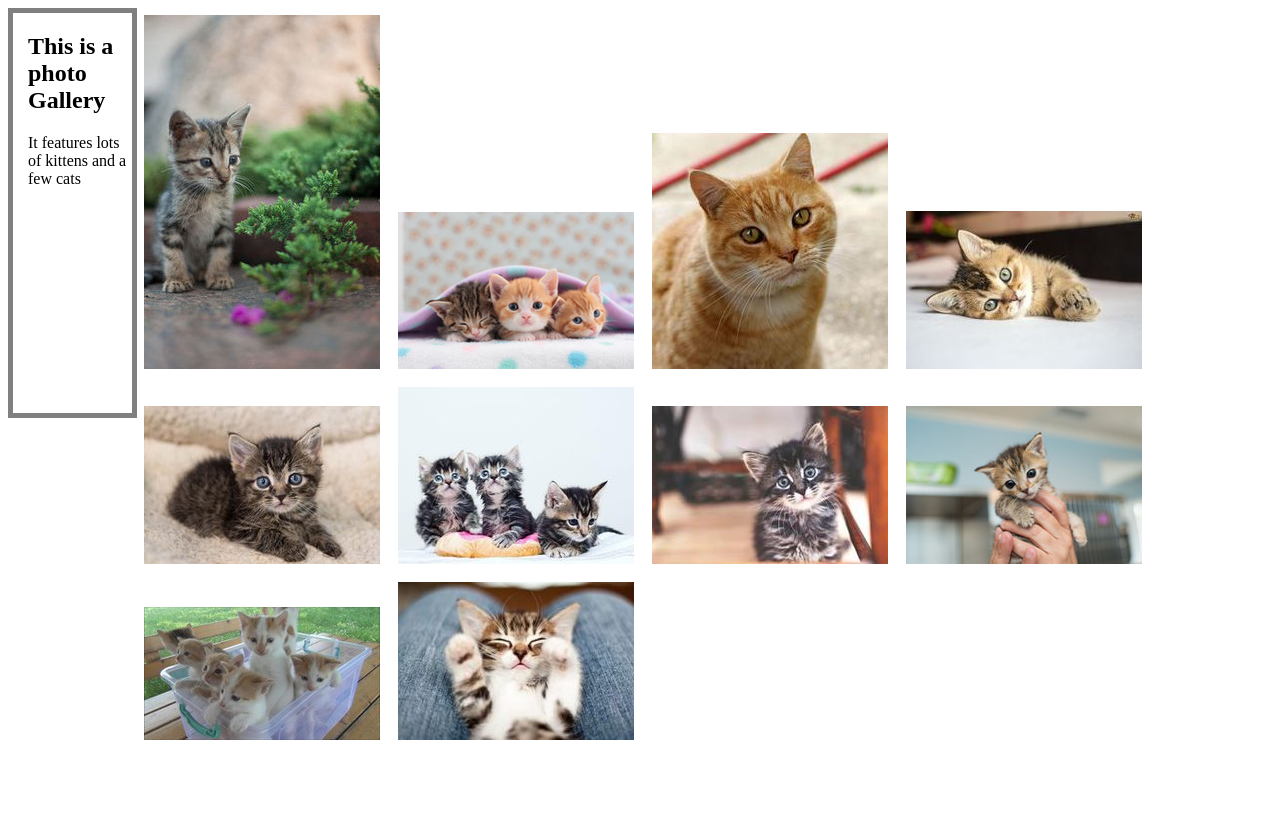
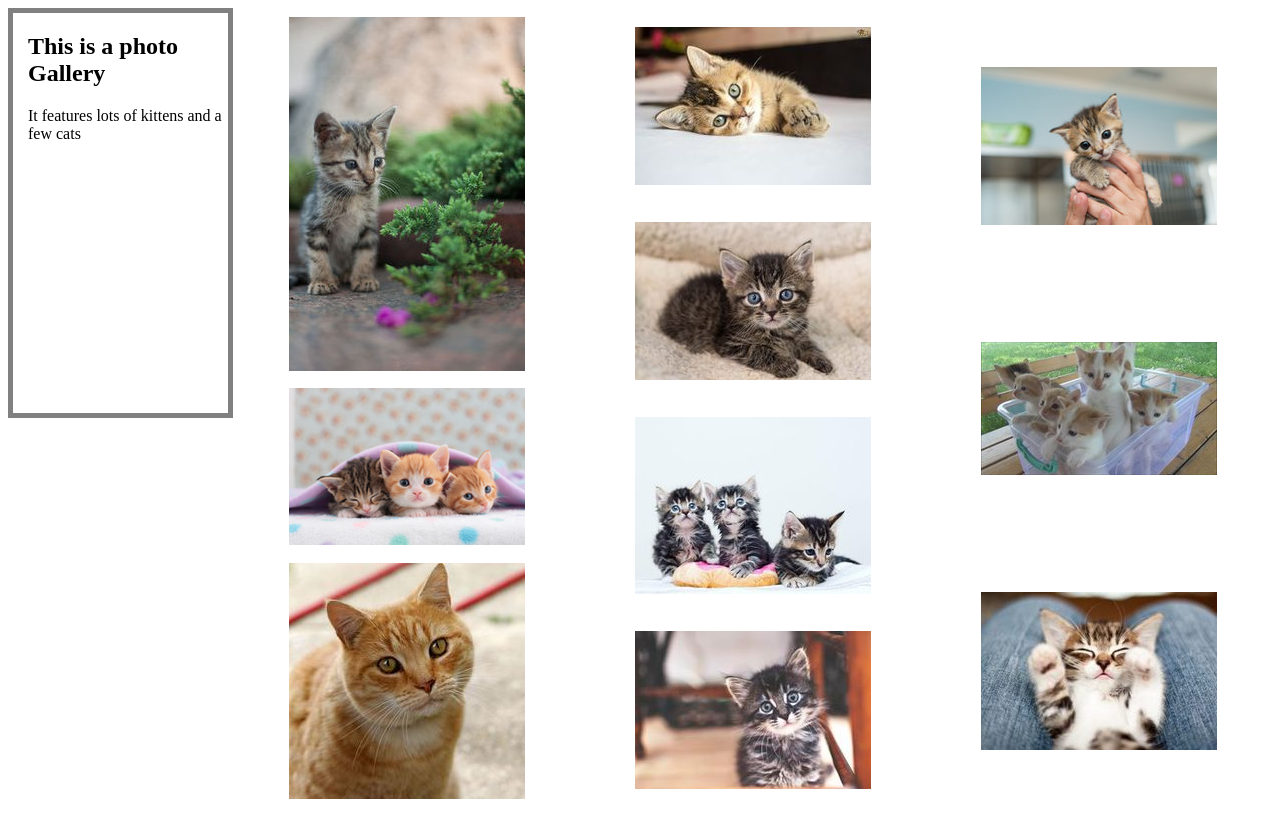
Before and after one commit to Bensch97/responsive-photo-gallery, a plain HTML site: page index.html in a window 1280 px wide. Drawn offline with Linux system fonts and the light colour scheme.

Commit message:
Fixed Desktop

```diff
--- a/style.css
+++ b/style.css
@@ -14,16 +14,26 @@ div.headingbox h2 {
 div.headingbox p {
     margin-left: 15px;
 }
-div.images img {
-    padding: 7px;
+div.images {
+    display: flex;
+    flex-basis: 1100px;
+    flex-direction: column;
+    flex-wrap: wrap;
+    justify-content: space-around;
+    align-items: center;
 }
 @media (min-width: 768px) {
 div.container {
     display: flex;
     flex-direction: row;
-
+    height: 100vh;
 }
 div.headingbox {
     max-height: 400px;
 }
+div.images {
+    display: flex;
+    flex-basis: 100vw;
+    align-content: space-around;
 }
+}
```
